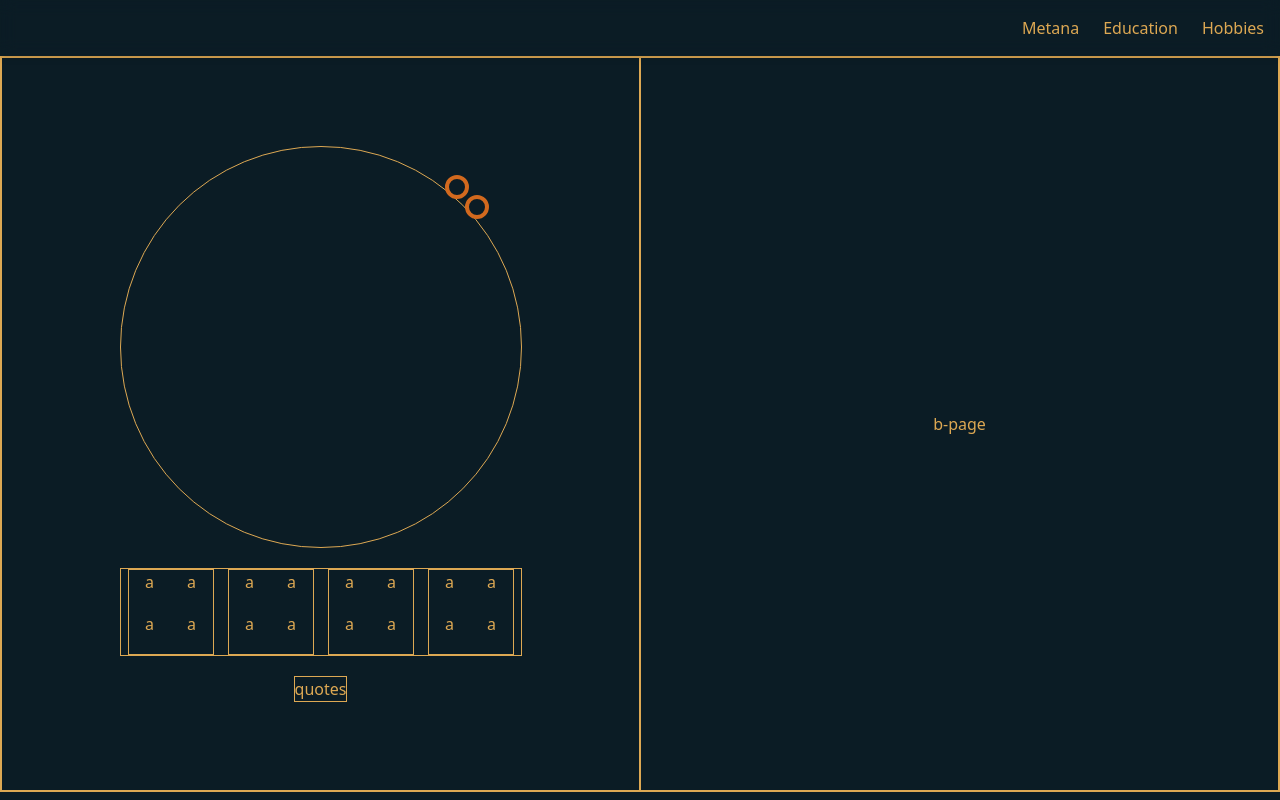
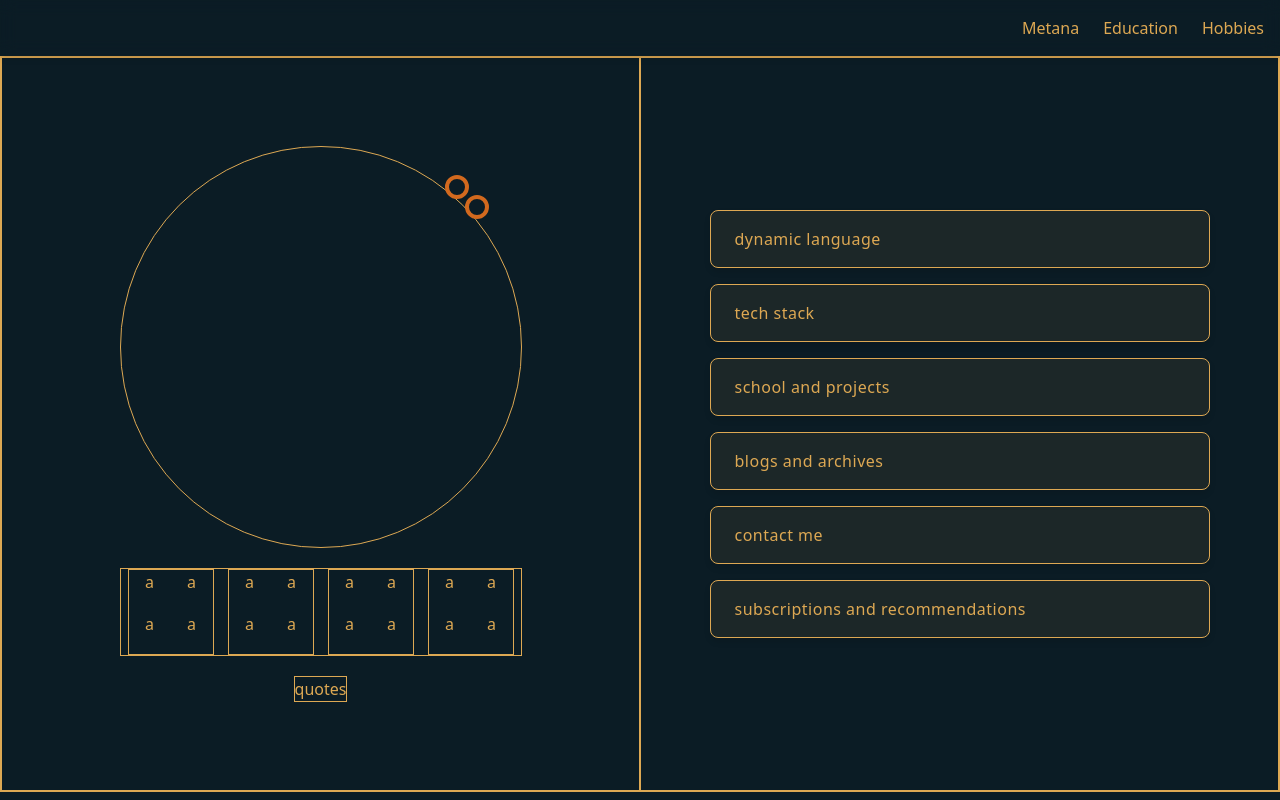
Before and after one commit to TitorRito/web, a Next.js app in the folder web-app/: page / in a window 1280 px wide. Built offline with nearby package versions, Linux system fonts and the light colour scheme.

Commit message:
nav-items

```diff
--- a/web-app/src/app/globals.css
+++ b/web-app/src/app/globals.css
@@ -83,12 +83,61 @@ textarea:focus {
 
 .rito {
   display: flex;
-  flex-direction: column;
+  flex-direction: row;
   justify-content: center;
   align-items: center;
   width: 100%;
   height: 100%;
   gap: 20px;
+}
+
+/* Navigation styles */
+.nav-container {
+  display: flex;
+  flex-direction: column;
+  gap: 16px;
+  width: 80%;
+  max-width: 500px;
+}
+
+.nav-item {
+  padding: 16px 24px;
+  border-radius: 8px;
+  background-color: rgba(221, 168, 83, 0.08);
+  border: 1px solid var(--foreground);
+  cursor: pointer;
+  font-weight: 500;
+  letter-spacing: 0.5px;
+  transition: all 0.3s ease;
+  box-shadow: 0 4px 6px rgba(0, 0, 0, 0.1);
+  position: relative;
+  overflow: hidden;
+}
+
+.nav-item:hover, .nav-item-active {
+  transform: translateY(-4px);
+  box-shadow: 0 10px 20px rgba(0, 0, 0, 0.2);
+  background-color: rgba(221, 168, 83, 0.15);
+}
+
+.nav-item::after {
+  content: '';
+  position: absolute;
+  bottom: 0;
+  left: 0;
+  width: 0;
+  height: 2px;
+  background-color: var(--foreground);
+  transition: width 0.3s ease;
+}
+
+.nav-item:hover::after, .nav-item-active::after {
+  width: 100%;
+}
+
+@keyframes fadeIn {
+  from { opacity: 0; transform: translateY(10px); }
+  to { opacity: 1; transform: translateY(0); }
 }
 
 /* Avatar styles */
--- a/web-app/src/app/page.tsx
+++ b/web-app/src/app/page.tsx
@@ -1,3 +1,6 @@
+"use client";
+import { useState } from "react";
+
 function LogoChild() {
   return (
     <div className="logo-child">
@@ -8,7 +11,23 @@ function LogoChild() {
     </div>
   );
 }
+
 export default function Home() {
+  const navItems = [
+    { id: 1, name: "dynamic language" },
+    { id: 2, name: "tech stack" },
+    { id: 3, name: "school and projects" },
+    { id: 4, name: "blogs and archives" },
+    { id: 5, name: "contact me" },
+    { id: 6, name: "subscriptions and recommendations" }
+  ];
+
+  const [hoveredItem, setHoveredItem] = useState<number | null>(null);
+
+  const handleNavClick = (item: { id: number; name: string }) => {
+    console.log(`clicked on ${item.name}`);
+  };
+
   return (
     <div className="full-container">
       <div className="titor">
@@ -25,7 +44,20 @@ export default function Home() {
         <div>quotes</div>
       </div>
       <div className="rito">
-        b-page
+        <div className="nav-container">
+          {navItems.map((item) => (
+            <div
+              key={item.id}
+              className={`nav-item ${hoveredItem === item.id ? 'nav-item-active' : ''}`}
+              onMouseEnter={() => setHoveredItem(item.id)}
+              onMouseLeave={() => setHoveredItem(null)}
+              onClick={() => handleNavClick(item)}
+            >
+              {item.name}
+            </div>
+          ))}
+        </div>
+
       </div>
     </div>
   );
```
